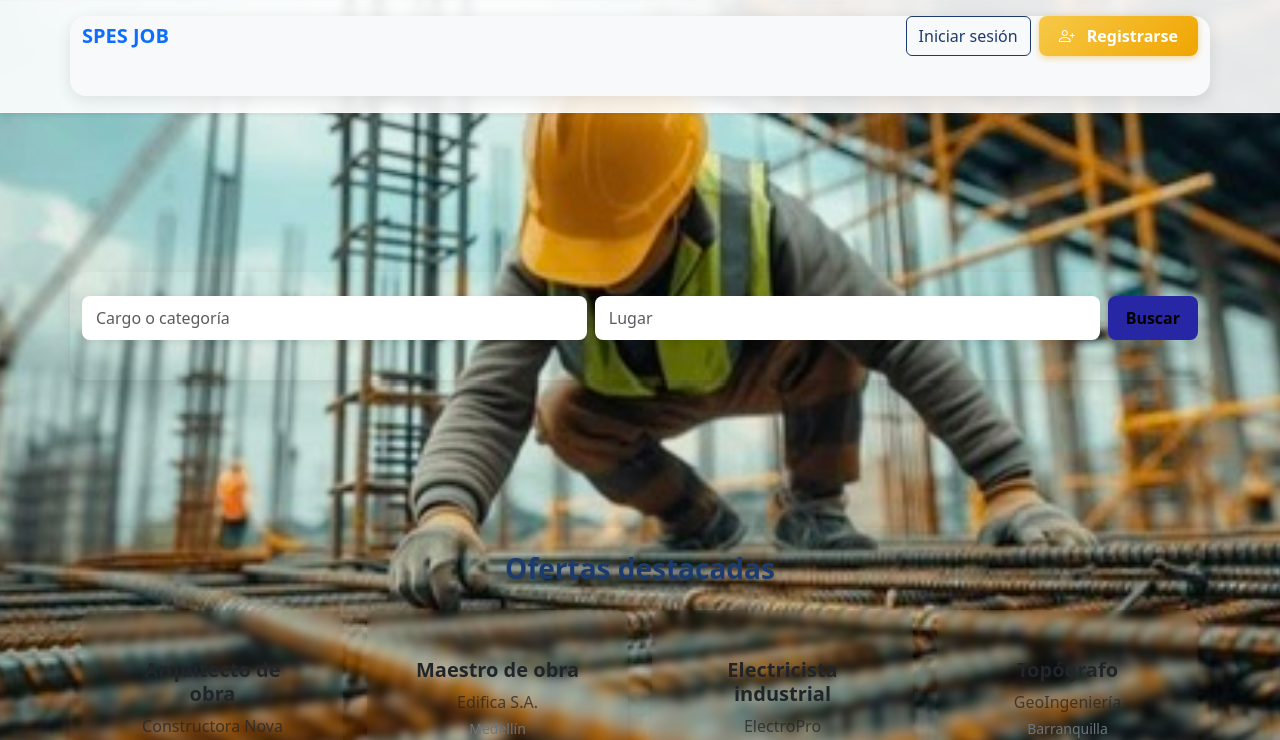
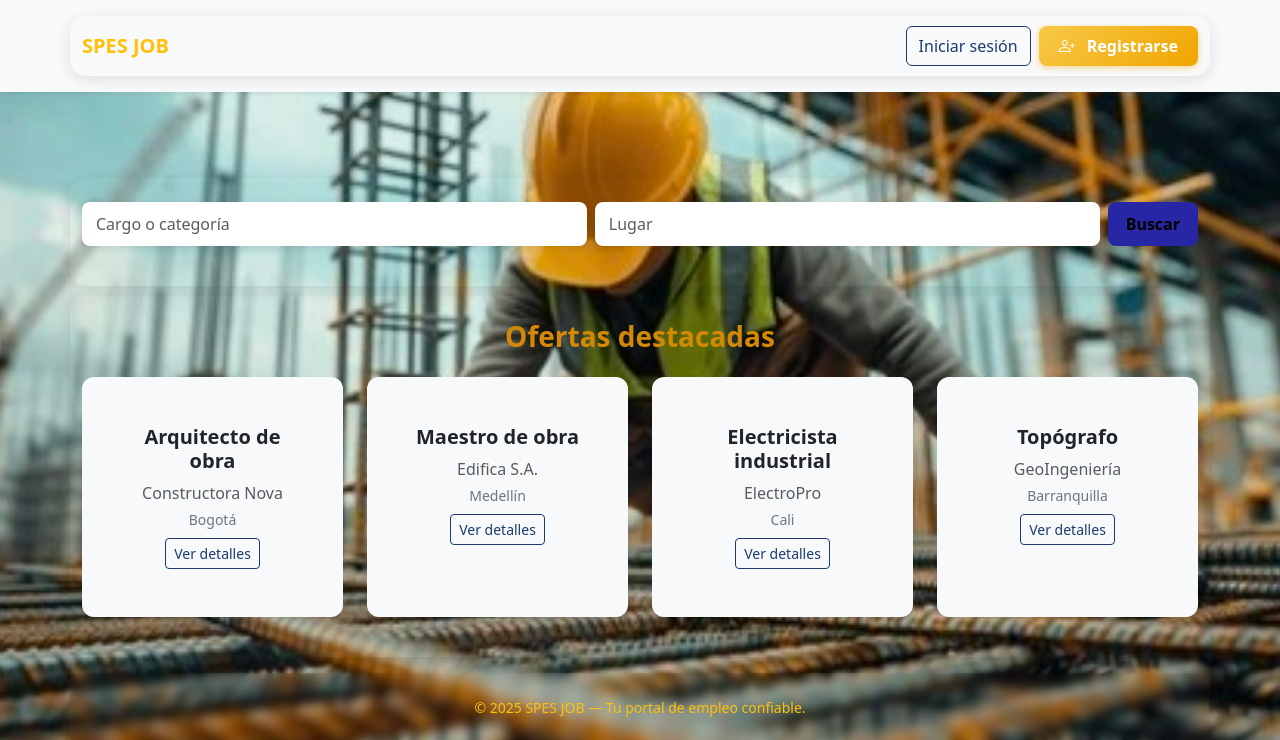
Before and after one commit to Alejandra-001/spes-job-app, a React (Vite) app: page /#/home in a window 1280 px wide. Shown: the top 740 px of the page. Built offline with nearby package versions, Linux system fonts and the light colour scheme.

Commit message:
La imagen en resoluciones pequeñas no se debe ver

```diff
--- a/src/components/Home.jsx
+++ b/src/components/Home.jsx
@@ -65,9 +65,9 @@ export default function Home() {
   return (
     <div className="inicio-container">
       {/* Navbar */}
-      <nav className="csuperior navbar navbar-expand-lg bg-light shadow-sm py-3 mb-1 fixed-top">
-        <div className=" container">
-          <a className="navbar-brand fw-bold text-primary" href="/">
+      <nav className="navbar navbar-expand-lg bg-light shadow-sm py-3 mb-1 fixed-top">
+        <div className="csuperior container">
+          <a className="navbar-brand fw-bold text-warning" href="/">
             SPES JOB
           </a>
           <div className="d-flex ms-auto">
@@ -88,7 +88,7 @@ export default function Home() {
       </nav>
 
       {/* Hero Section */}
-      <header className="hero-section text-center text-white d-flex align-items-center justify-content-center">
+      <header className="cbusqueda hero-section text-center text-white d-flex align-items-center justify-content-center">
         <div className="container bg-transparent">
           <form
             onSubmit={handleBuscar}
@@ -180,8 +180,8 @@ export default function Home() {
       </header>
 
       {/* Ofertas destacadas */}
-      <section className="container bg-transparent mt-5 pt-4">
-        <h3 className="text-center fw-bold mb-4 ">Ofertas destacadas</h3>
+      <section className="container bg-transparent pt-4">
+        <h3 className="tofertas text-center fw-bold mb-4">Ofertas destacadas</h3>
         <div className="row g-4 ">
           {[
             {
@@ -206,7 +206,7 @@ export default function Home() {
             },
           ].map((item, i) => (
             <div key={i} className="col-12 col-md-6 col-lg-3">
-              <div className="bg-transparent card shadow-sm h-100 border-0">
+              <div className="bg-light card shadow-sm h-100 border-0">
                 <div className="card-body">
                   <h5 className="card-title fw-bold">{item.titulo}</h5>
                   <p className="card-text text-muted mb-1">{item.empresa}</p>
@@ -227,8 +227,8 @@ export default function Home() {
       </section>
 
       {/* Footer */}
-      <footer  className="bg-transparent text-center py-4 mt-5">
-        <p className="mb-0 text-secondary small">
+      <footer  className="bg-transparent text-center mt-3 py-4">
+        <p className="mb-0 text-secondary small text-warning">
           © 2025 SPES JOB — Tu portal de empleo confiable.
         </p>
       </footer>
--- a/src/styles/Home.css
+++ b/src/styles/Home.css
@@ -9,6 +9,8 @@ body {
   padding-top: 90px;
   position: relative;
 }
+
+
 
 /* 🕶️ Capa semitransparente para resaltar el contenido */
 body::before {
@@ -29,10 +31,16 @@ body::before {
 
 /* ====== NAVBAR ====== */
 .csuperior {
-  background: rgba(255, 255, 255, 0.9) !important;
-  backdrop-filter: blur(6px);
-  border-bottom: 1px solid rgba(255, 255, 255, 0.4);
+    padding-bottom: 10px !important;
+    padding-top: 10px !important;
 }
+
+.cbusqueda {
+    padding-top: 20px !important;
+    padding-bottom: 10px !important;
+
+}
+
 
 /* ====== BOTONES ====== */
 .btn-register-home {
@@ -136,9 +144,16 @@ footer p {
   margin: 0;
 }
 
+.tofertas{
+  color: #d48806 !important;
+}
+
 @media (max-width: 768px) {
   body {
     background-image: none;
     background-color: #fff; /* o el color que prefieras de fondo */
   }
+  .tofertas{
+  color:rgb(19, 5, 92) !important;
 }
+}
```
